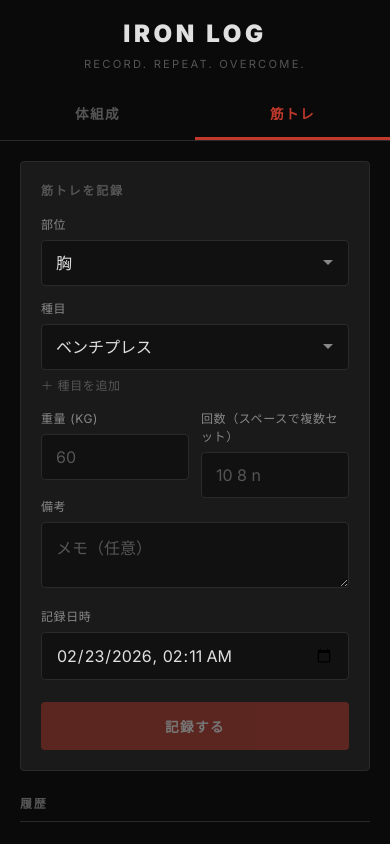
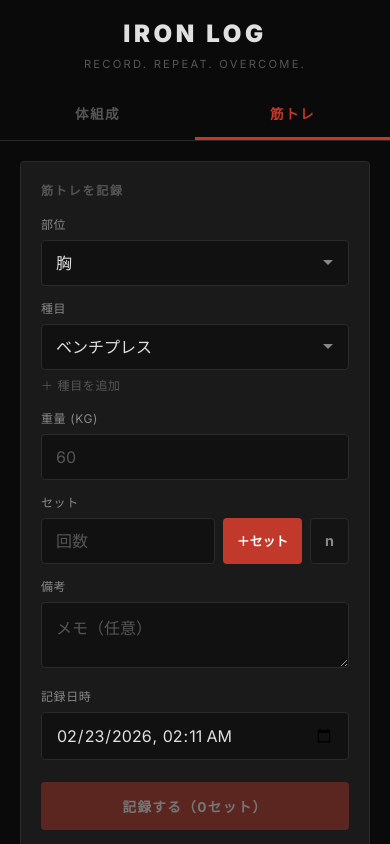
Before and after one commit to samuraidokoro364/iron-log, a React (Vite) app: page / in a window 390 px wide. Both pictures are taken after a click on the button "筋トレ". Shown: the top 844 px of the page. Built offline with nearby package versions, Linux system fonts and the light colour scheme.

Commit message:
UX: button-based set input for phone (numeric keyboard friendly)

```diff
--- a/src/components/WorkoutForm.tsx
+++ b/src/components/WorkoutForm.tsx
@@ -18,6 +18,9 @@ export default function WorkoutForm({ onSaved }: Props) {
     const [recordedAt, setRecordedAt] = useState(formatNow());
     const [saving, setSaving] = useState(false);
 
+    // セット管理: number[] — 0 は "n" を意味する
+    const [sets, setSets] = useState<number[]>([]);
+
     // 新規種目追加
     const [addingExercise, setAddingExercise] = useState(false);
     const [newExerciseName, setNewExerciseName] = useState('');
@@ -32,28 +35,35 @@ export default function WorkoutForm({ onSaved }: Props) {
         });
     }, [bodyPart]);
 
-    const canSave = exercise !== '' && weightKg !== '';
+    const canSave = exercise !== '' && weightKg !== '' && sets.length > 0;
 
-    // "10 8 n" → [10, 8, 0] のようにパース（スペースまたは/で区切り）
-    const parseReps = (input: string): number[] => {
-        if (input.trim() === '') return [0];
-        return input.split(/[\s\/]+/).filter(Boolean).map((s) => {
-            if (s.toLowerCase() === 'n') return 0;
-            const num = parseInt(s, 10);
-            return isNaN(num) ? 0 : num;
-        });
+    // セット追加（数字入力 → ＋セット）
+    const handleAddSet = () => {
+        const val = reps.trim() === '' ? 0 : parseInt(reps, 10);
+        setSets((prev) => [...prev, isNaN(val) ? 0 : val]);
+        setReps('');
+    };
+
+    // n（0回）セット追加
+    const handleAddN = () => {
+        setSets((prev) => [...prev, 0]);
+        setReps('');
+    };
+
+    // セット削除
+    const handleRemoveSet = (index: number) => {
+        setSets((prev) => prev.filter((_, i) => i !== index));
     };
 
     const handleSave = async () => {
         if (!canSave || saving) return;
         setSaving(true);
         try {
-            const repsList = parseReps(reps);
             const weight = parseFloat(weightKg);
             const noteText = note.trim();
             const timestamp = recordedAt.replace('T', ' ');
 
-            for (const r of repsList) {
+            for (const r of sets) {
                 await addWorkout({
                     id: crypto.randomUUID(),
                     bodyPart,
@@ -64,6 +74,7 @@ export default function WorkoutForm({ onSaved }: Props) {
                     recordedAt: timestamp,
                 });
             }
+            setSets([]);
             setReps('');
             setNote('');
             setRecordedAt(formatNow());
@@ -154,8 +165,7 @@ export default function WorkoutForm({ onSaved }: Props) {
                 )}
             </div>
 
-            {/* 重量 / 回数 */}
-            <div className="form-input-row">
+            {/* 重量 */}
             <div className="form-row">
                 <label className="form-label">重量 (kg)</label>
                 <input
@@ -168,16 +178,52 @@ export default function WorkoutForm({ onSaved }: Props) {
                     onChange={(e) => setWeightKg(e.target.value)}
                 />
             </div>
+
+            {/* セット入力エリア */}
             <div className="form-row">
-                    <label className="form-label">回数（スペースで複数セット）</label>
+                <label className="form-label">セット</label>
+
+                {/* 追加済みセットのチップ表示 */}
+                {sets.length > 0 && (
+                    <div className="sets-chips">
+                        {sets.map((s, i) => (
+                            <span key={i} className="set-chip">
+                                {s === 0 ? 'n' : s}
+                                <button
+                                    className="set-chip-remove"
+                                    onClick={() => handleRemoveSet(i)}
+                                >
+                                    ×
+                                </button>
+                            </span>
+                        ))}
+                    </div>
+                )}
+
+                {/* 回数入力 + ボタン */}
+                <div className="set-input-row">
                     <input
-                        type="text"
-                        className="form-input"
+                        type="number"
+                        className="form-input set-reps-input"
                         inputMode="numeric"
-                        placeholder="10 8 n"
+                        placeholder="回数"
                         value={reps}
                         onChange={(e) => setReps(e.target.value)}
                     />
+                    <button
+                        type="button"
+                        className="btn-set-add"
+                        onClick={handleAddSet}
+                    >
+                        ＋セット
+                    </button>
+                    <button
+                        type="button"
+                        className="btn-set-n"
+                        onClick={handleAddN}
+                    >
+                        n
+                    </button>
                 </div>
             </div>
 
@@ -195,7 +241,7 @@ export default function WorkoutForm({ onSaved }: Props) {
             <DateTimeInput value={recordedAt} onChange={setRecordedAt} />
 
             <button className="btn-primary" disabled={!canSave || saving} onClick={handleSave}>
-                {saving ? '保存中...' : '記録する'}
+                {saving ? '保存中...' : `記録する（${sets.length}セット）`}
             </button>
         </div>
     );
--- a/src/index.css
+++ b/src/index.css
@@ -298,6 +298,95 @@ h3 {
     color: var(--accent);
 }
 
+/* === Set Input (Multi-set buttons) === */
+.sets-chips {
+    display: flex;
+    flex-wrap: wrap;
+    gap: 6px;
+    margin-bottom: 10px;
+}
+
+.set-chip {
+    display: inline-flex;
+    align-items: center;
+    gap: 4px;
+    padding: 6px 10px;
+    background: rgba(192, 57, 43, 0.12);
+    border: 1px solid rgba(192, 57, 43, 0.25);
+    border-radius: var(--radius);
+    color: var(--accent);
+    font-family: var(--font);
+    font-size: 0.85rem;
+    font-weight: 700;
+}
+
+.set-chip-remove {
+    display: inline-flex;
+    align-items: center;
+    justify-content: center;
+    background: none;
+    border: none;
+    color: var(--text-muted);
+    font-size: 0.85rem;
+    cursor: pointer;
+    padding: 0 2px;
+    -webkit-tap-highlight-color: transparent;
+    line-height: 1;
+}
+
+.set-chip-remove:active {
+    color: var(--danger);
+}
+
+.set-input-row {
+    display: flex;
+    gap: 8px;
+    align-items: stretch;
+}
+
+.set-reps-input {
+    flex: 1;
+    min-width: 0;
+}
+
+.btn-set-add {
+    padding: 12px 14px;
+    background: var(--accent);
+    color: #ffffff;
+    border: none;
+    border-radius: var(--radius);
+    font-family: var(--font);
+    font-size: 0.8rem;
+    font-weight: 700;
+    cursor: pointer;
+    white-space: nowrap;
+    -webkit-tap-highlight-color: transparent;
+    transition: background 0.2s;
+}
+
+.btn-set-add:active {
+    background: var(--accent-hover);
+}
+
+.btn-set-n {
+    padding: 12px 14px;
+    background: var(--bg-secondary);
+    color: var(--text-secondary);
+    border: 1px solid var(--border);
+    border-radius: var(--radius);
+    font-family: var(--font);
+    font-size: 0.9rem;
+    font-weight: 700;
+    cursor: pointer;
+    -webkit-tap-highlight-color: transparent;
+    transition: border-color 0.2s, color 0.2s;
+}
+
+.btn-set-n:active {
+    border-color: var(--border-focus);
+    color: var(--text-primary);
+}
+
 /* === List / History === */
 .history-section {
     margin-top: 8px;
```
Lines whose indentation alone changed are shown as unchanged.
